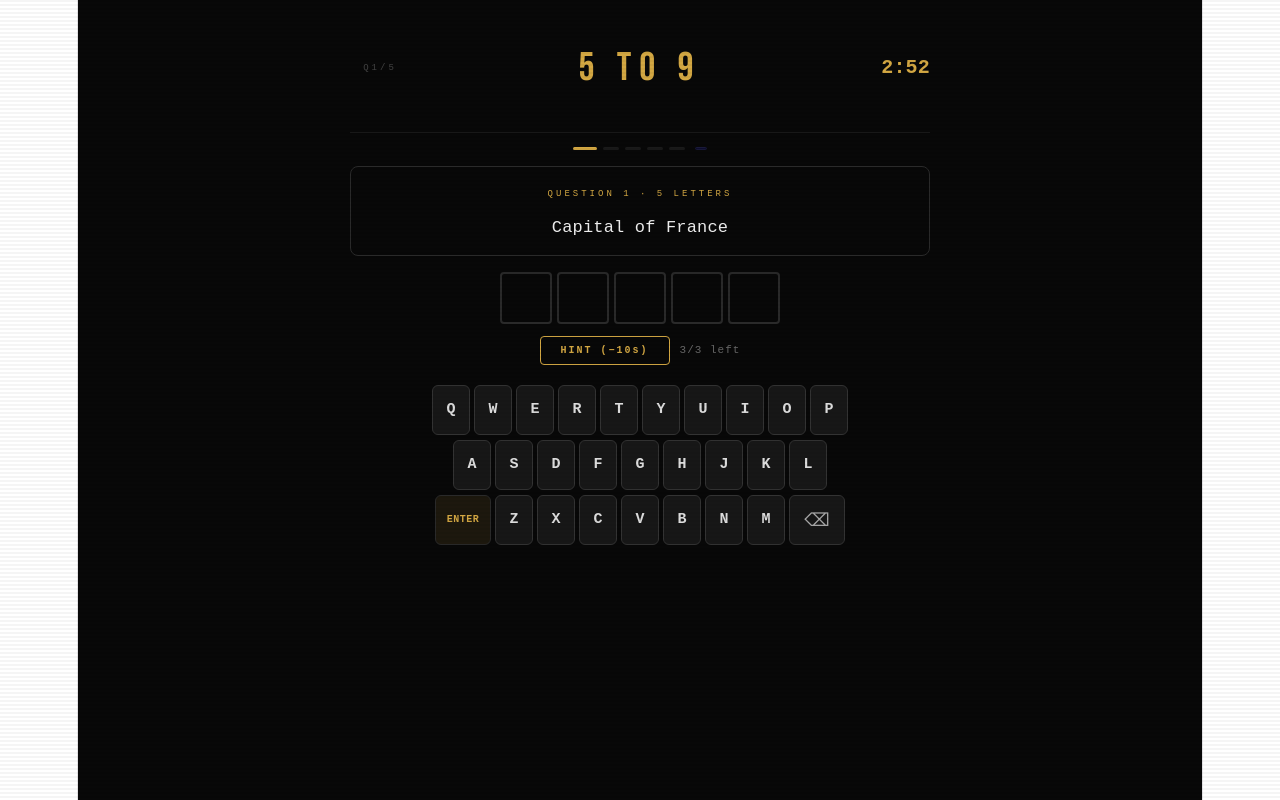
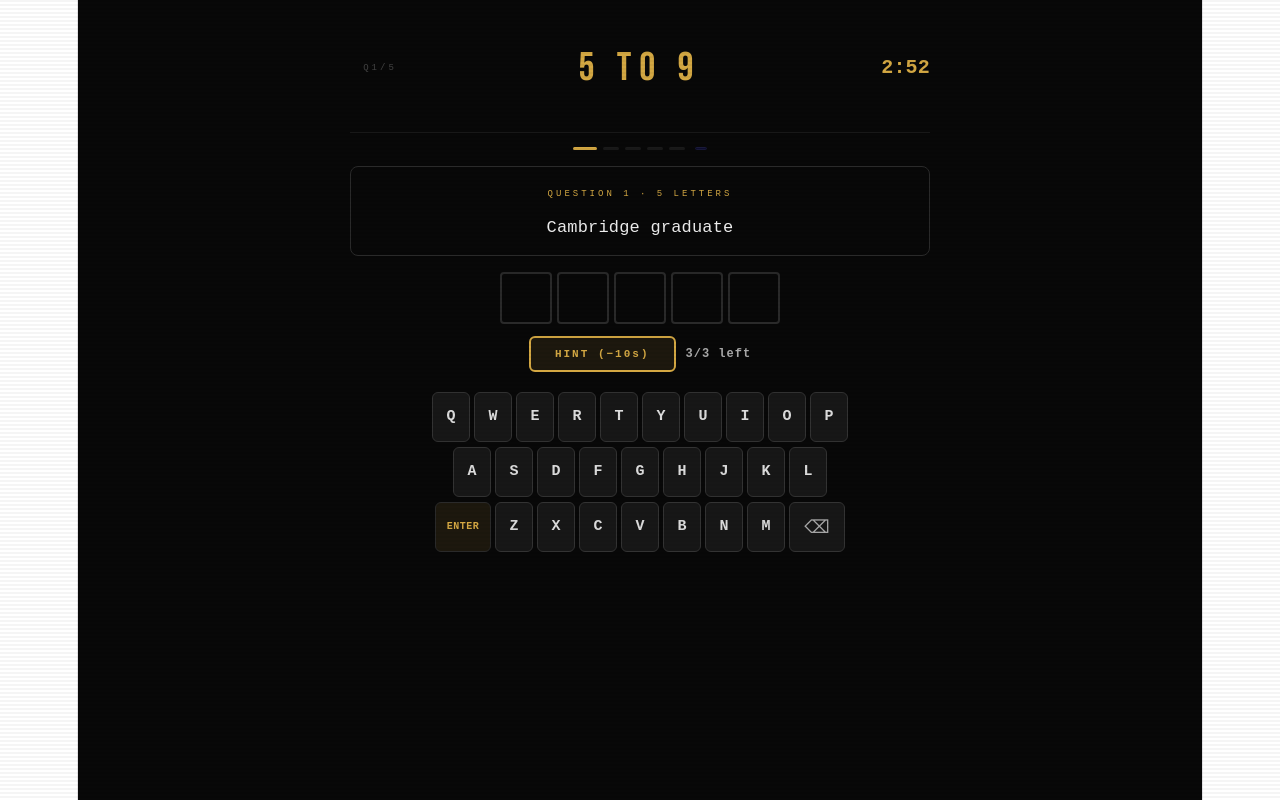
Before and after one commit to macataq2015-debug/five-to-nine, a React (Vite) app: page / in a window 1280 px wide. Both pictures are taken after a click on the button "START TODAY'S PUZZLE". Built offline with nearby package versions, Linux system fonts and the light colour scheme.

Commit message:
bigger anagram clue text

```diff
--- a/src/App.jsx
+++ b/src/App.jsx
@@ -5,14 +5,14 @@
 const PUZZLES = [
   {
     rounds: [
-      { clue: "Board game of kings and pawns", answer: "CHESS",     revealIdx: 3 }, // S
-      { clue: "Italian city near Mount Vesuvius", answer: "NAPLES",  revealIdx: 2 }, // P
-      { clue: "The Emerald Isle", answer: "IRELAND",                 revealIdx: 0 }, // I
-      { clue: "French emperor exiled to Elba", answer: "NAPOLEON",   revealIdx: 0 }, // N
-      { clue: "Spanish city famous for Gaudi's architecture", answer: "BARCELONA", revealIdx: 4 }, // E
+      { clue: "Cambridge graduate", answer: "RONAN",     revealIdx: 0 },           // R
+      { clue: "Tea Party location from 1773", answer: "BOSTON",   revealIdx: [0,2] }, // B, S
+      { clue: "Cillian and Conall's garden?", answer: "WICKLOW",  revealIdx: 4 },   // L
+      { clue: "Fermanagh's nickname where Maeve and Maia play", answer: "LAKELAND", revealIdx: 3 }, // E
+      { clue: "Fiadh's oil refinery town", answer: "WHITEGATE", revealIdx: 4 },     // E
     ],
-    anagram: { letters:["E","S","P","N","I"], answer:"SPINE", clue:"noun · the backbone; also strength of character or resolve" },
-    quote: `"It is not the mountain we conquer but ourselves — courage is the SPINE of every great achievement." — Edmund Hillary`,
+    anagram: { letters:["S","R","E","B","L","E"], answer:"REBELS", clue:"Lunatic Cork supporters shout this at the hurling!" },
+    quote: `"Here's to the crazy ones, the misfits, the REBELS — the ones who see things differently." — Steve Jobs`,
   },
   {
     rounds: [
@@ -353,7 +353,8 @@
 function getDailyPuzzle() {
   const today = new Date();
   const dayNum = Math.floor((today - new Date("2026-04-30")) / 86400000);
-  const puzzle = PUZZLES[dayNum % PUZZLES.length];
+  // TEMPORARY: force puzzle 0 (family quiz) for testing
+  const puzzle = PUZZLES[0];
   // Shuffle anagram letters so they never spell the answer in order
   const letters = [...puzzle.anagram.letters];
   // Keep shuffling until it doesn't spell the answer
@@ -451,12 +452,14 @@
 }
 
 function RoundSummary({ r, i }) {
+  // revealIdx can be a single number or an array
+  const highlights = Array.isArray(r.revealIdx) ? r.revealIdx : [r.revealIdx];
   return (
     <div style={{ display:"flex", alignItems:"center", gap:10, padding:"7px 12px", background:r.solved?"rgba(0,255,136,0.04)":"rgba(255,60,60,0.04)", border:`1px solid ${r.solved?"rgba(0,255,136,0.15)":"rgba(255,60,60,0.12)"}`, borderRadius:8, marginBottom:5 }}>
       <div style={{ fontSize:10, color:"#444", width:16, flexShrink:0 }}>{i+1}</div>
       <div style={{ flex:1, display:"flex", gap:3, flexWrap:"wrap" }}>
         {r.answer.split("").map((ch,ci) => {
-          const hl = ci===r.revealIdx;
+          const hl = highlights.includes(ci);
           return <div key={ci} style={{ width:20, height:20, borderRadius:3, border:`1px solid ${hl?"#d4a843":r.solved?"rgba(0,255,136,0.25)":"rgba(255,255,255,0.08)"}`, background:hl?"rgba(212,168,67,0.15)":"transparent", display:"flex", alignItems:"center", justifyContent:"center", fontSize:9, fontWeight:700, color:hl?"#d4a843":r.solved?"#00ff88":"#555", fontFamily:"'Courier New',monospace", boxShadow:hl?"0 0 6px rgba(212,168,67,0.4)":"none" }}>{ch}</div>;
         })}
       </div>
@@ -568,7 +571,7 @@
         setTimeout(() => {
           // Use revealIdx from puzzle data if present, else middle letter
           const revIdx = round.revealIdx !== undefined ? round.revealIdx : Math.floor(round.answer.length / 2);
-          const completedRound = { ...round, solved:true, revealIdx: revIdx };
+          const completedRound = { ...round, solved:true, revealIdx: revIdx }; // preserves array or single
           setDone(d => [...d, completedRound]);
           setAttempts([]);
           setInput("");
@@ -798,7 +801,7 @@
       <div style={{ display:"flex", gap:10, justifyContent:"center", marginBottom:12 }}>
         {puzzle.anagram.letters.map((l,i)=><div key={i} style={{ width:50, height:50, border:"2px solid #d4a843", borderRadius:4, display:"flex", alignItems:"center", justifyContent:"center", fontSize:22, fontWeight:700, color:"#d4a843", fontFamily:"'Courier New',monospace", animation:`tileGlow 2s ease-in-out ${i*0.2}s infinite` }}>{l}</div>)}
       </div>
-      <div style={{ fontSize:11, color:"#777", fontStyle:"italic", marginBottom:20, textAlign:"center", maxWidth:340, lineHeight:1.7 }}>{puzzle.anagram.clue}</div>
+      <div style={{ fontSize:15, color:"#aaa", fontStyle:"italic", marginBottom:20, textAlign:"center", maxWidth:380, lineHeight:1.7 }}>{puzzle.anagram.clue}</div>
       <div style={{ display:"flex", flexDirection:"column", alignItems:"center", gap:12, animation:anShake?"shake 0.4s ease":"none" }}>
         <input autoFocus value={anInput} onChange={e=>setAnInput(e.target.value.replace(/[^a-zA-Z]/g,"").toUpperCase().slice(0,puzzle.anagram.answer.length))} onKeyDown={e=>e.key==="Enter"&&submitAnagram()} placeholder={"_ ".repeat(puzzle.anagram.answer.length).trim()} style={{ background:"transparent", border:`1px solid ${anWrong?"#ff4444":"#d4a843"}`, padding:"12px 20px", fontSize:22, color:"#d4a843", textAlign:"center", letterSpacing:8, fontFamily:"'Courier New',monospace", fontWeight:700, width:260, outline:"none", textTransform:"uppercase", borderRadius:4 }} />
         <button onClick={submitAnagram} style={{ background:"transparent", border:"1px solid #d4a843", color:"#d4a843", borderRadius:4, padding:"10px 32px", fontSize:11, fontWeight:700, letterSpacing:3, cursor:"pointer", fontFamily:"'Courier New',monospace" }}>SOLVE</button>
@@ -831,10 +834,10 @@
         </div>
         {canInput && <div style={{ marginBottom:12 }}><AnswerDisplay length={alen} revealed={revealed} input={input} shake={shake} /></div>}
         <div style={{ display:"flex", justifyContent:"center", marginBottom:20, gap:10, alignItems:"center" }}>
-          <button onClick={takeHint} disabled={!canInput||hintsLeft<=0} style={{ background:"transparent", border:`1px solid ${canInput&&hintsLeft>0?"#d4a843":"#333"}`, color:canInput&&hintsLeft>0?"#d4a843":"#555", borderRadius:4, padding:"8px 20px", fontSize:10, fontWeight:700, letterSpacing:2, cursor:canInput&&hintsLeft>0?"pointer":"default", fontFamily:"'Courier New',monospace" }}>
+          <button onClick={takeHint} disabled={!canInput||hintsLeft<=0} style={{ background:canInput&&hintsLeft>0?"rgba(212,168,67,0.1)":"transparent", border:`2px solid ${canInput&&hintsLeft>0?"#d4a843":"#444"}`, color:canInput&&hintsLeft>0?"#d4a843":"#666", borderRadius:6, padding:"10px 24px", fontSize:11, fontWeight:700, letterSpacing:2, cursor:canInput&&hintsLeft>0?"pointer":"default", fontFamily:"'Courier New',monospace" }}>
             HINT (−{HINT_PENALTY}s)
           </button>
-          <div style={{ fontSize:11, color:"#666", letterSpacing:1 }}>{hintsLeft}/{MAX_HINTS} left</div>
+          <div style={{ fontSize:12, color:"#aaa", letterSpacing:1, fontWeight:700 }}>{hintsLeft}/{MAX_HINTS} left</div>
         </div>
         {/* Unified responsive keyboard — works on all devices */}
         <div style={{ display:"flex", flexDirection:"column", gap:5, alignItems:"center" }}>
```
